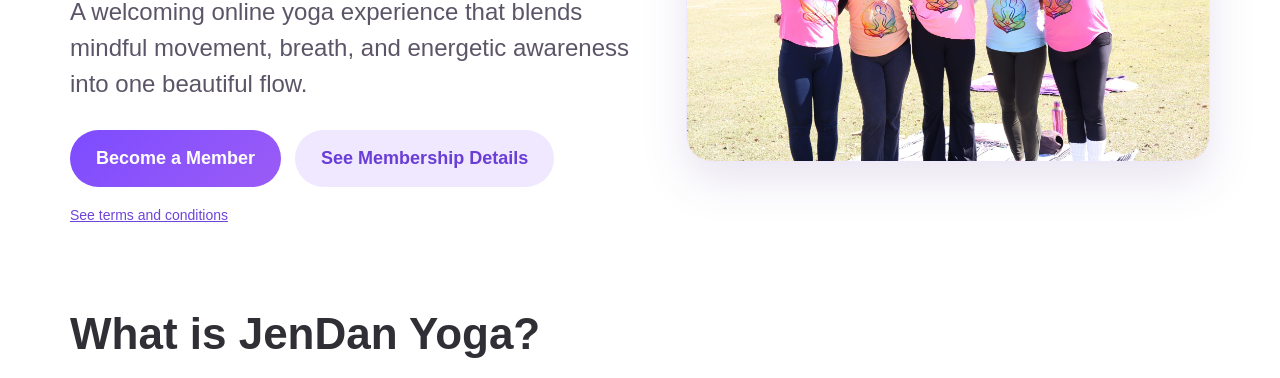
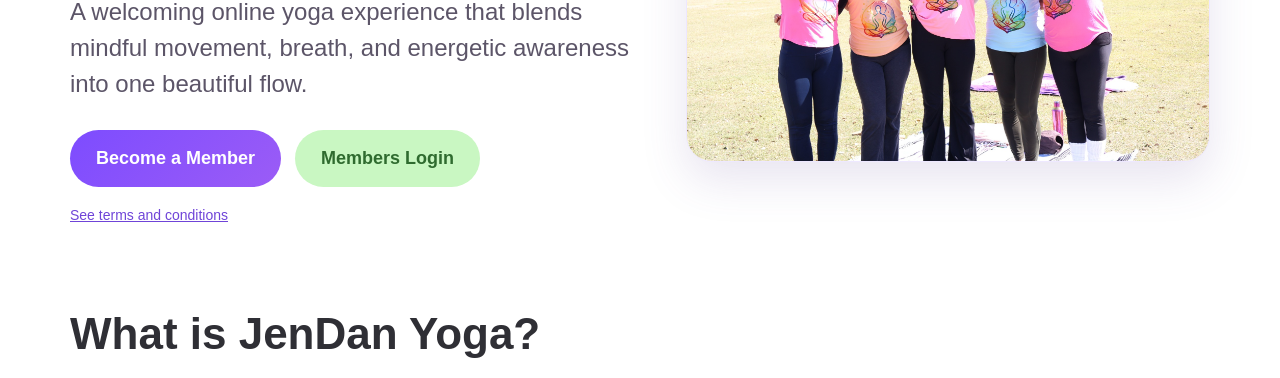
Before and after one commit to jendanyoga/jendan-yoga-site, a plain HTML site: page index.html in a window 1280 px wide. Shown: the part 662-1040 px from the top of the page. Drawn offline with Linux system fonts and the light colour scheme.

Commit message:
Update index.html

```diff
--- a/index.html
+++ b/index.html
@@ -18,6 +18,7 @@
   .btn { display: inline-block; padding: 15px 26px; border-radius: 999px; text-decoration: none; font-weight: 700; font-size: 18px; }
   .btn-primary { background: linear-gradient(135deg, #7d4cff, #9b5cf6); color: #fff; }
   .btn-secondary { background: #efe8ff; color: #693dd6; }
+  .members-login { background: #c9f7c2; color: #2f6b2f; }
   .micro-link { display:inline-block; font-size: 14px; color:#6f44d8; text-decoration: underline; margin-top: 8px; }
   .hero-card { background: #fff; border-radius: 26px; overflow: hidden; box-shadow: 0 18px 45px rgba(98, 76, 156, 0.15); border: 1px solid #eee8ff; }
   .hero-card img { width: 100%; display: block; }
@@ -66,7 +67,7 @@
       <p class="lead">A welcoming online yoga experience that blends mindful movement, breath, and energetic awareness into one beautiful flow.</p>
       <div class="cta-row">
         <a class="btn btn-primary" href="#membership">Become a Member</a>
-        <a class="btn btn-secondary" href="#membership">See Membership Details</a>
+        <a class="btn btn-secondary members-login" href="https://members.themerccenters.org/login">Members Login</a>
       </div>
       <a class="micro-link" href="https://themerccenters.org/terms" target="_blank" rel="noopener noreferrer">See terms and conditions</a>
     </div>
```
